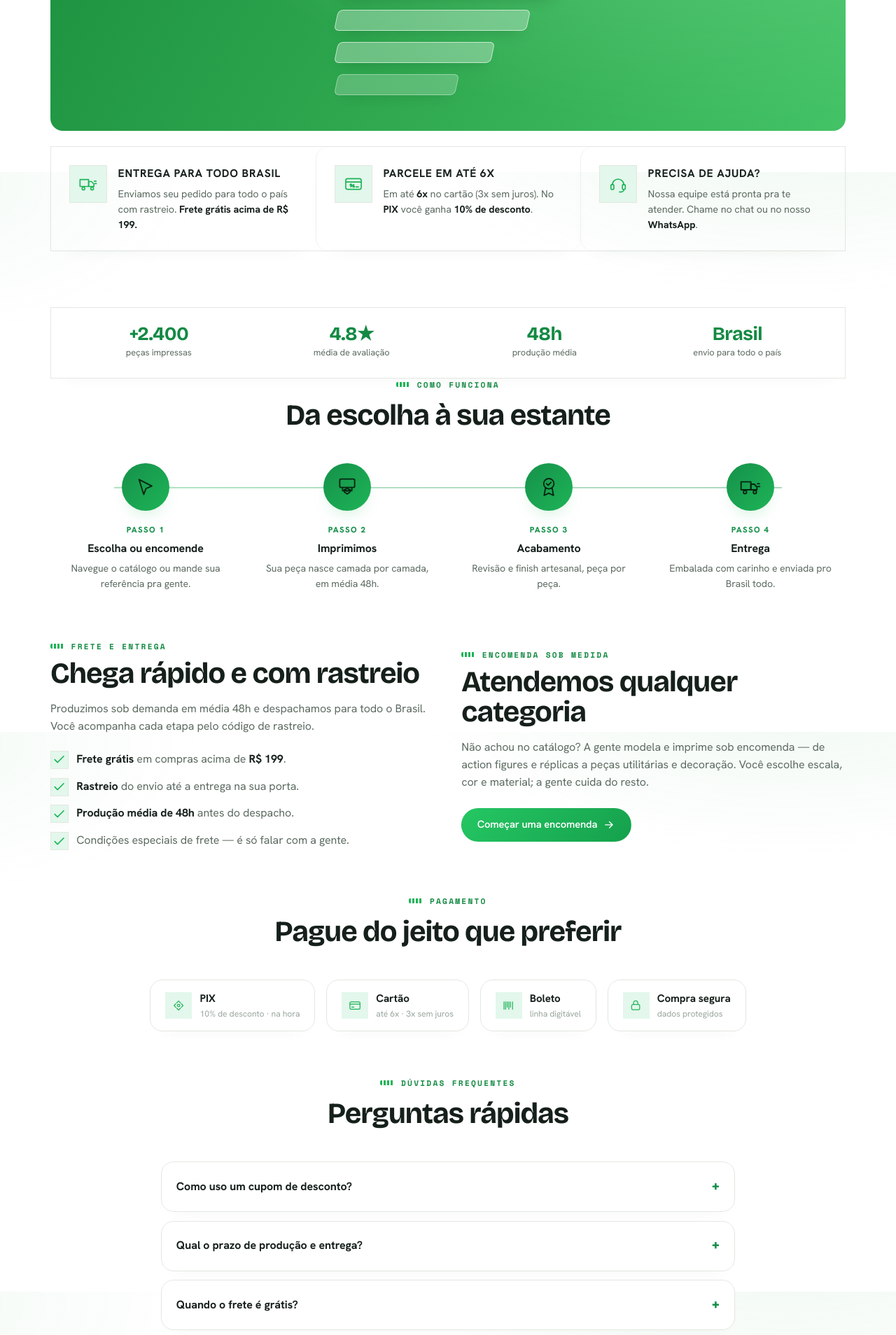
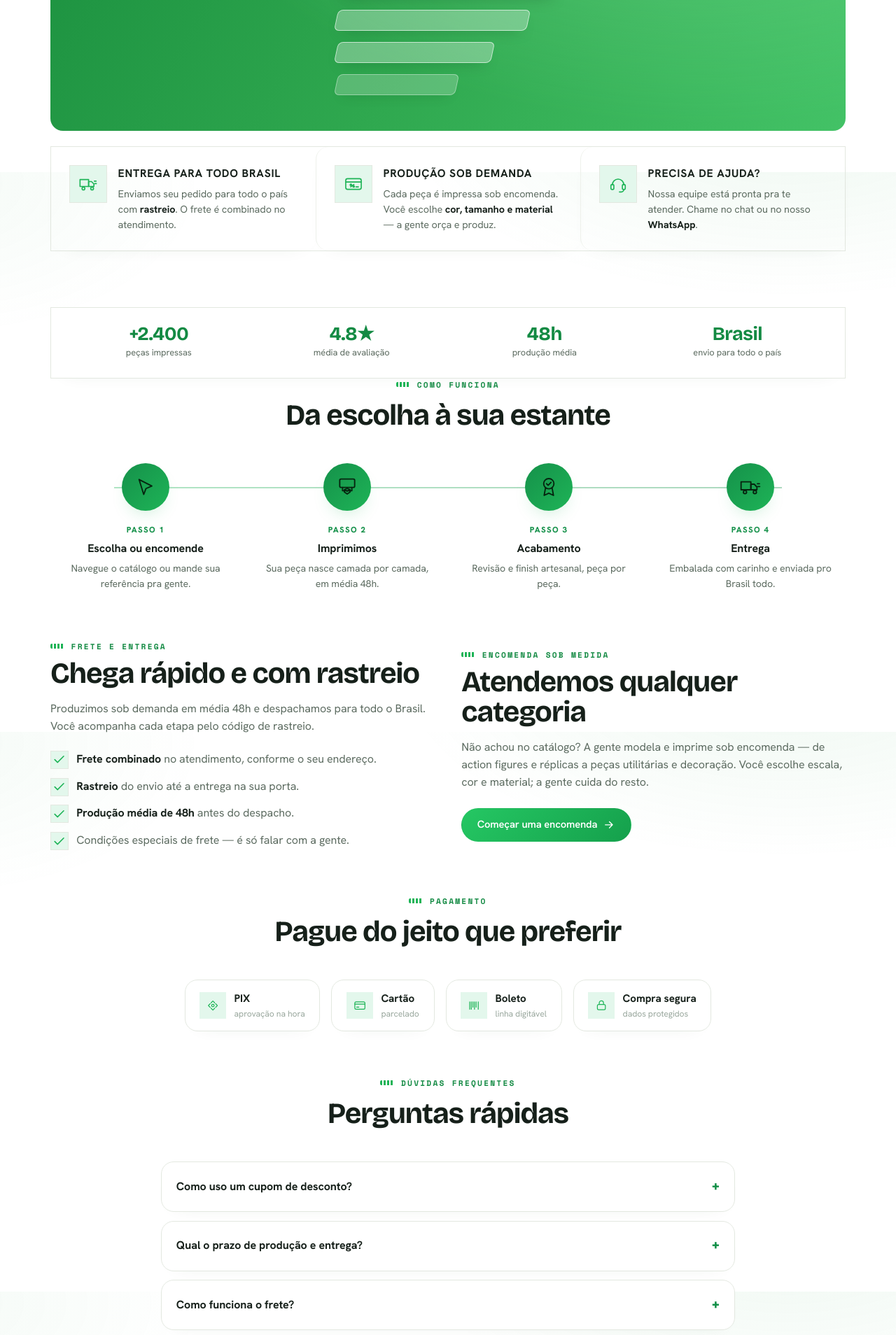
Before and after one commit to luixsouza/l3d-labz-site, a Django app: template apps/core/templates/core/about.html in a window 1280 px wide. Shown: the part 554-2462 px from the top of the page at 70% size. Run offline with Django 5.2, Linux system fonts and the light colour scheme; the template is opened without the code that fills it, so the values that code supplies are empty.

Commit message:
copy: remove discurso de preco fixo incoerente (frete gratis/6x/PIX 10%) -> sob demanda

```diff
--- a/apps/core/templates/core/about.html
+++ b/apps/core/templates/core/about.html
@@ -29,11 +29,11 @@
     <div class="svc-cols reveal">
       <div class="svc">
         <span class="svc-ico"><svg class="icon"><use href="#i-delivery"></use></svg></span>
-        <div><h4>Entrega para todo Brasil</h4><p>Enviamos seu pedido para todo o país com rastreio. <strong>Frete grátis acima de R$ 199.</strong></p></div>
+        <div><h4>Entrega para todo Brasil</h4><p>Enviamos seu pedido para todo o país com <strong>rastreio</strong>. O frete é combinado no atendimento.</p></div>
       </div>
       <div class="svc">
         <span class="svc-ico"><svg class="icon"><use href="#i-installments"></use></svg></span>
-        <div><h4>Parcele em até 6x</h4><p>Em até <strong>6x</strong> no cartão (3x sem juros). No <strong>PIX</strong> você ganha <strong>10% de desconto</strong>.</p></div>
+        <div><h4>Produção sob demanda</h4><p>Cada peça é impressa sob encomenda. Você escolhe <strong>cor, tamanho e material</strong> — a gente orça e produz.</p></div>
       </div>
       <div class="svc">
         <span class="svc-ico"><svg class="icon"><use href="#i-support"></use></svg></span>
@@ -117,7 +117,7 @@
         <h2 class="section-title">Chega rápido e com rastreio</h2>
         <p class="text-muted">Produzimos sob demanda em média 48h e despachamos para todo o Brasil. Você acompanha cada etapa pelo código de rastreio.</p>
         <ul class="check-list">
-          <li><span class="ck"><svg class="icon"><use href="#i-check"></use></svg></span><span><strong>Frete grátis</strong> em compras acima de <strong>R$ 199</strong>.</span></li>
+          <li><span class="ck"><svg class="icon"><use href="#i-check"></use></svg></span><span><strong>Frete combinado</strong> no atendimento, conforme o seu endereço.</span></li>
           <li><span class="ck"><svg class="icon"><use href="#i-check"></use></svg></span><span><strong>Rastreio</strong> do envio até a entrega na sua porta.</span></li>
           <li><span class="ck"><svg class="icon"><use href="#i-check"></use></svg></span><span><strong>Produção média de 48h</strong> antes do despacho.</span></li>
           <li><span class="ck"><svg class="icon"><use href="#i-check"></use></svg></span><span>Condições especiais de frete — é só falar com a gente.</span></li>
@@ -141,8 +141,8 @@
       <h2 class="section-title">Pague do jeito que preferir</h2>
     </div>
     <div class="pay-row reveal">
-      <div class="pay-chip"><span class="pc-ico"><svg class="icon icon-lg"><use href="#i-pix"></use></svg></span><div><b>PIX</b><span>10% de desconto · na hora</span></div></div>
-      <div class="pay-chip"><span class="pc-ico"><svg class="icon icon-lg"><use href="#i-card"></use></svg></span><div><b>Cartão</b><span>até 6x · 3x sem juros</span></div></div>
+      <div class="pay-chip"><span class="pc-ico"><svg class="icon icon-lg"><use href="#i-pix"></use></svg></span><div><b>PIX</b><span>aprovação na hora</span></div></div>
+      <div class="pay-chip"><span class="pc-ico"><svg class="icon icon-lg"><use href="#i-card"></use></svg></span><div><b>Cartão</b><span>parcelado</span></div></div>
       <div class="pay-chip"><span class="pc-ico"><svg class="icon icon-lg"><use href="#i-barcode"></use></svg></span><div><b>Boleto</b><span>linha digitável</span></div></div>
       <div class="pay-chip"><span class="pc-ico"><svg class="icon icon-lg"><use href="#i-lock"></use></svg></span><div><b>Compra segura</b><span>dados protegidos</span></div></div>
     </div>
@@ -159,7 +159,7 @@
     <div class="faq reveal">
       <details><summary>Como uso um cupom de desconto?</summary><p>Adicione os produtos ao carrinho, digite o código no campo “cupom” e o desconto é aplicado sobre o subtotal antes de fechar o pedido. Alguns cupons exigem valor mínimo.</p></details>
       <details><summary>Qual o prazo de produção e entrega?</summary><p>A produção leva em média 48h, pois imprimimos sob demanda. Depois o pedido é despachado com código de rastreio para todo o Brasil.</p></details>
-      <details><summary>Quando o frete é grátis?</summary><p>O frete é grátis em compras acima de R$ 199. Abaixo disso, o cálculo aparece no checkout conforme o seu endereço.</p></details>
+      <details><summary>Como funciona o frete?</summary><p>Como produzimos sob demanda, o frete é combinado no atendimento conforme o seu endereço e o tamanho da peça.</p></details>
       <details><summary>Posso encomendar uma peça que não está no catálogo?</summary><p>Sim! Atendemos encomendas de qualquer categoria. Mande a referência, a gente orça escala, material e prazo, e imprime sob medida.</p></details>
       <details><summary>Quais formas de pagamento vocês aceitam?</summary><p>PIX e cartão de crédito (aprovação na hora, PIX com 10% off) e boleto. Toda a compra é feita de forma segura.</p></details>
     </div>
```
